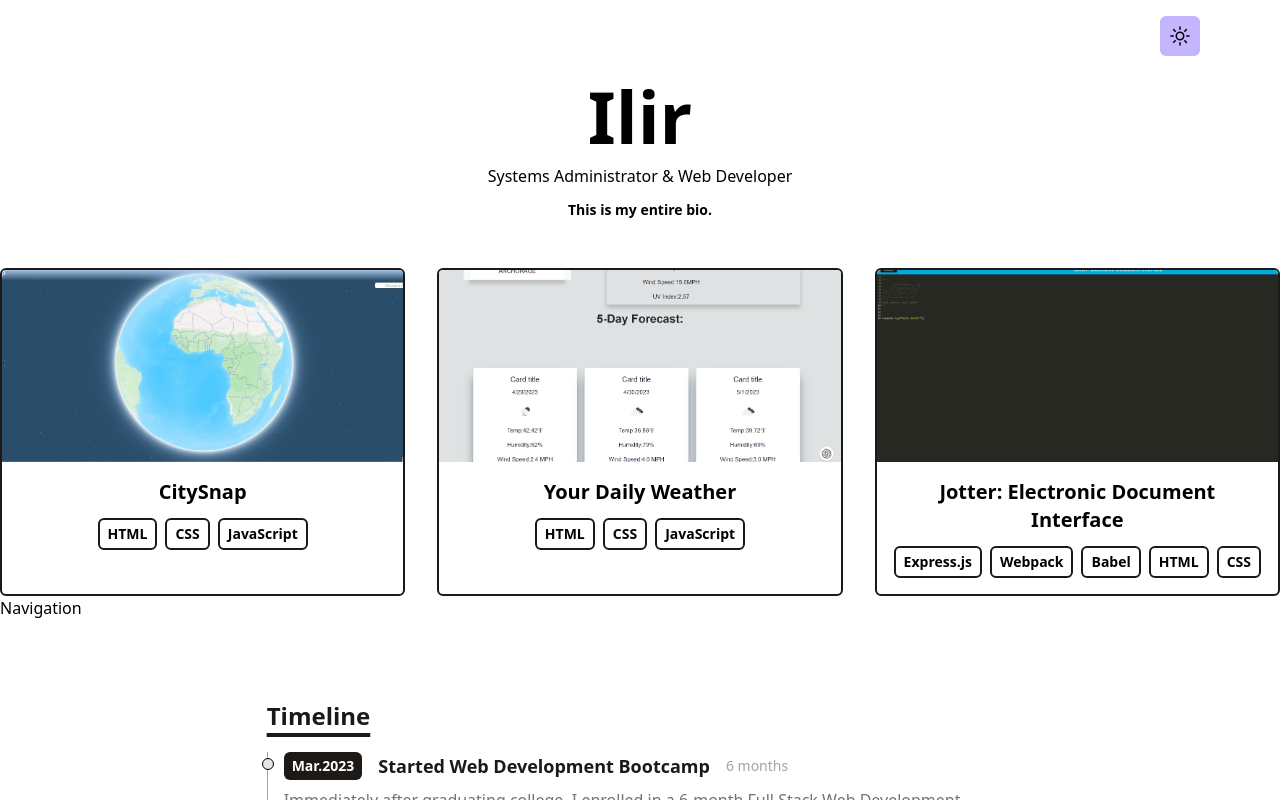
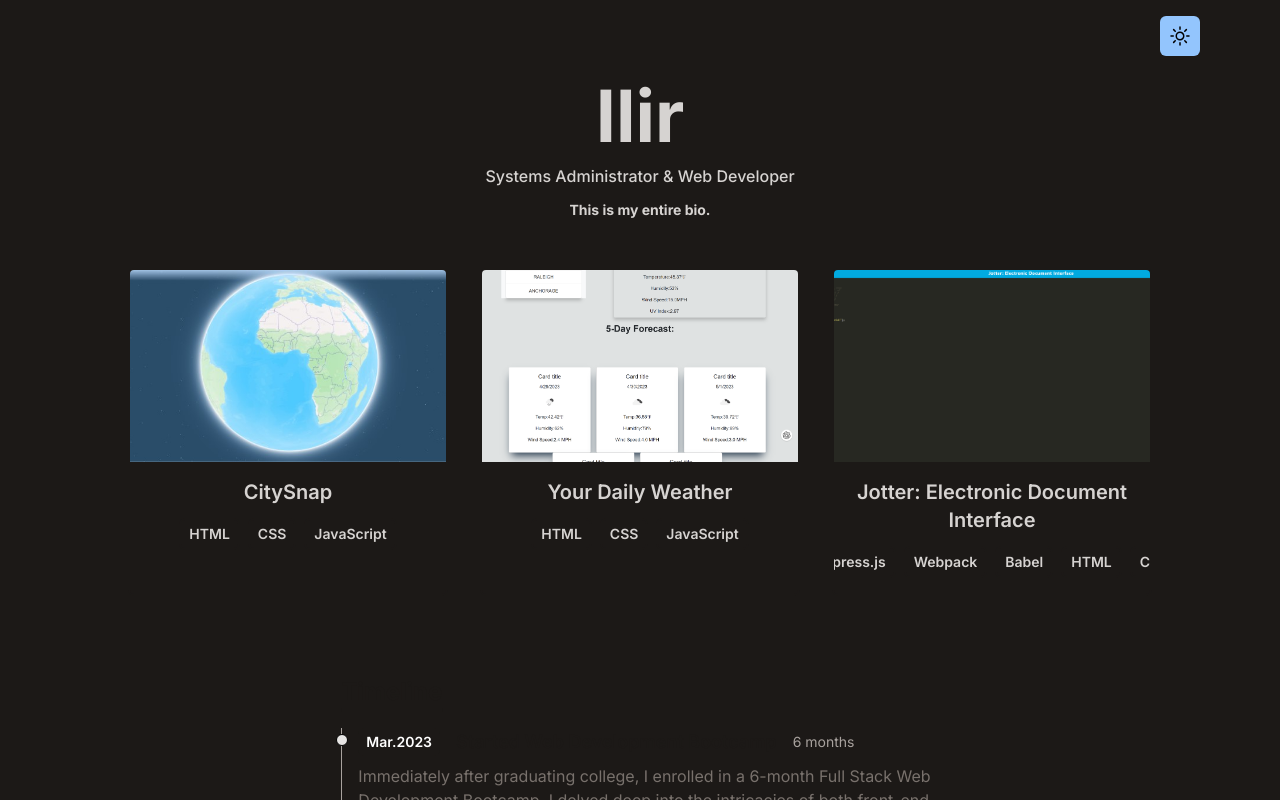
Before and after one commit to IlirHajdari/Reactfolio, a React (Vite) app: page / in a window 1280 px wide. Both pictures are taken after a click on the button 1180 px from the left and 36 px from the top of the page. Shown: the top 800 px of the page. Built offline with nearby package versions, Linux system fonts and the light colour scheme.

Commit message:
corrected dark mode toggle issues

```diff
--- a/src/App.jsx
+++ b/src/App.jsx
@@ -1,14 +1,15 @@
 import { useEffect, useState } from "react";
 import Intro from "./components/Intro";
 import Portfolio from "./components/Portfolio";
-import Navigation from "./components/Navigation";
-import Header from "./components/Header";
+//import Navigation from "./components/Navigation";
+//import Header from "./components/Header";
 import Timeline from "./components/Timeline";
 import Contact from "./components/Contact";
 import Footer from "./components/Footer";
 
 function App() {
   const [theme, setTheme] = useState(null);
+
   useEffect(() => {
     if (window.matchMedia("(prefers-color-scheme: dark)").matches) {
       setTheme("dark");
@@ -25,13 +26,13 @@
     if (theme === "dark") {
       document.documentElement.classList.add("dark");
     } else {
-      document.documentElement.classList.add("dark");
+      document.documentElement.classList.remove("dark");
     }
   }, [theme]);
 
   const sun = (
     <svg
-      xmlns="http://www.w3.org/200/svg"
+      xmlns="http://www.w3.org/2000/svg"
       fill="none"
       viewBox="0 0 24 24"
       strokeWidth={1.5}
@@ -41,9 +42,9 @@
       <path
         strokeLinecap="round"
         strokeLinejoin="round"
-        d="M12 3v2.25m6.364.3861-1.591 1.591M21
+        d="M12 3v2.25m6.364.386l-1.591 1.591M21
         12h-2.25m-.386 6.364l-1.591-1.591M12
-        18.75V21m-4.773-4.277l-1.591 1.591M5.25
+        18.75V21m-4.773-4.227l-1.591 1.591M5.25
         12H3m4.227-4.773L5.636 5.636M15.75 12a3.75
         3.75 0 11-7.5 0 3.75 3.75 0 017.5 0z"
       />
@@ -62,31 +63,35 @@
       <path
         strokeLinecap="round"
         strokeLinejoin="round"
-        d="M21.752 15.002A9.718 9.718 0 0118 15.75c-5.385
-          0-9.755-4.365-9.75-9.75 0-1.33.266-2.597.748-3.752A9.753
-          9.753 0 003 11.25C3 16.635 7.365 21 12.75 21a9.753
+        d="M21.752 15.002A9.718 9.718 0 0118
+        15.75c-5.385 0-9.75-4.365-9.75-9.75
+        0-1.33.266-2.597.748-3.752A9.753
+        9.753 0 003 11.25C3 16.635
+        7.365 21 12.75 21a9.753
         9.753 0 009.002-5.998z"
       />
     </svg>
   );
+
   return (
     <>
       <button
         type="button"
         onClick={handleThemeSwitch}
-        className="fixed p-2 z-10 right-20 top-4 bg-violet-300
-    text-lg p-1 rounded-md"
+        className="fixed p-2 z-10
+        right-20 top-4 bg-violet-300
+        dark:bg-blue-300 text-lg p-1 rounded-md"
       >
         {theme === "dark" ? sun : moon}
       </button>
-      <div className="App">
+      <div className="bg-white dark:bg-stone-900 text-stone-900 dark:text-stone-300 min-h-screen font-inter">
+        <div className="max-w-5xl w-11/12 mx-auto">
           <Intro />
           <Portfolio />
-        <Navigation />
-        <Header />
           <Timeline />
           <Contact />
           <Footer />
+        </div>
       </div>
     </>
   );
```
Lines whose indentation alone changed are shown as unchanged.
